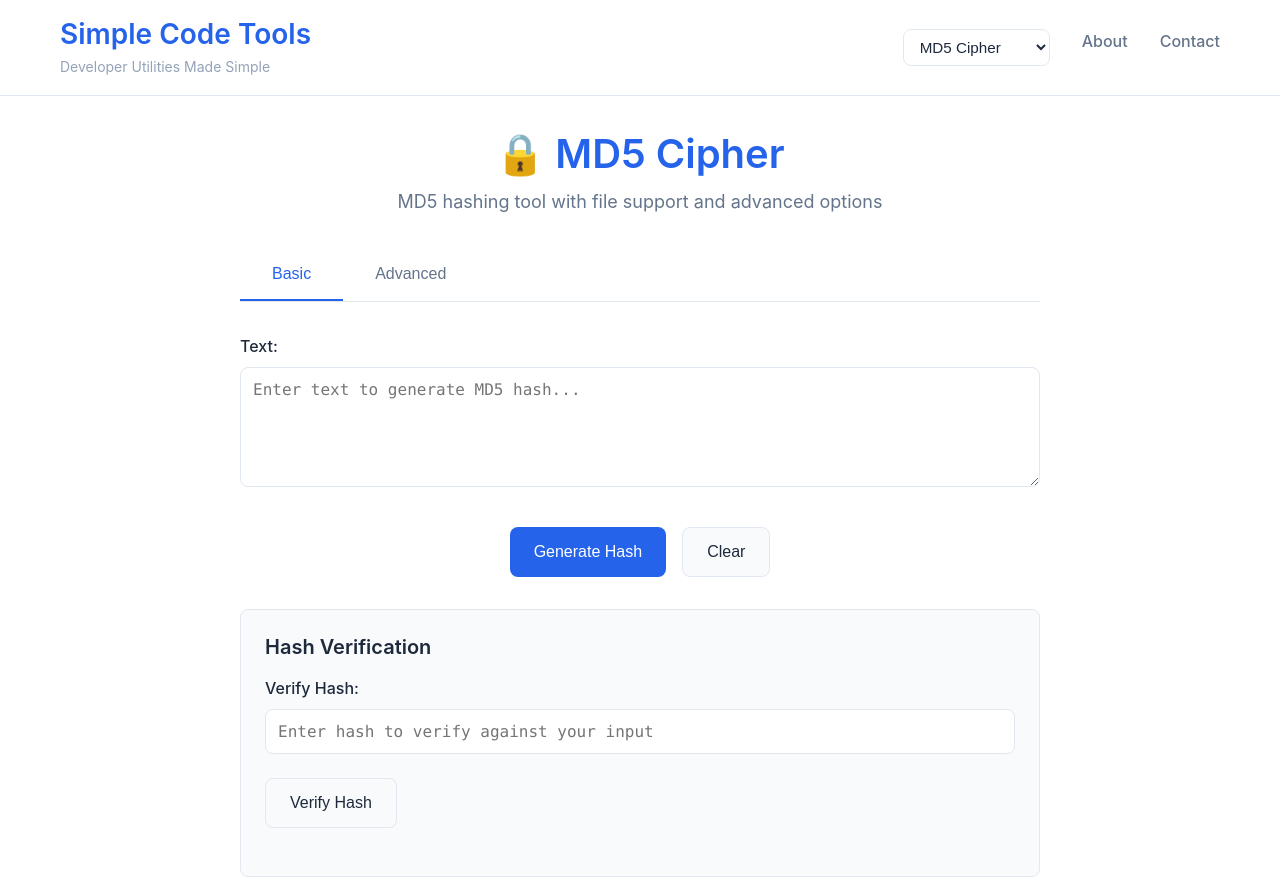
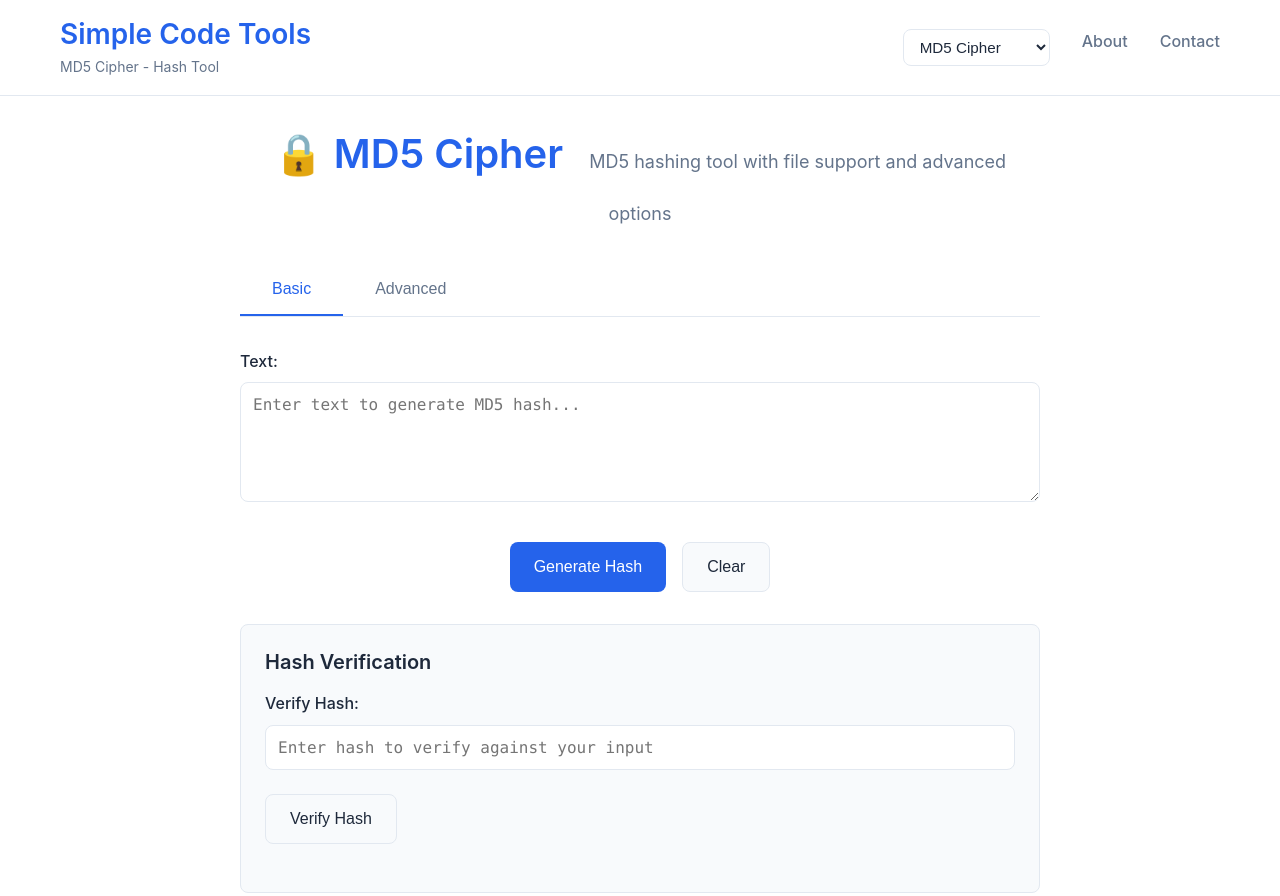
Before and after one commit to mmraja83/simplecodetools, a plain HTML site: page tools/md5.html in a window 1280 px wide. Shown: the top 896 px of the page. Drawn offline with nearby package versions, Linux system fonts and the light colour scheme.

Commit message:
Moved sub-header near to the logo section

```diff
--- a/css/style.css
+++ b/css/style.css
@@ -123,6 +123,14 @@ p {
     font-size: 0.875rem;
     color: var(--text-light);
     margin-bottom: 0;
+}
+
+.logo .subtitle {
+    font-size: 0.875rem;
+    color: var(--text-secondary);
+    margin-bottom: 0;
+    margin-top: 0.125rem;
+    font-weight: normal;
 }
 
 .nav ul {
@@ -534,12 +542,14 @@ p {
 
 .tool-header h1 {
     color: var(--primary-color);
-    margin-bottom: 0.5rem;
+    margin-bottom: 0;
 }
 
-.tool-header p {
+.tool-header .subtitle {
     color: var(--text-secondary);
     font-size: 1.125rem;
+    font-weight: 400;
+    margin-left: 1rem;
 }
 
 .tool-tabs {
@@ -897,6 +907,12 @@ p {
         align-items: center;
     }
 
+    .tool-header .subtitle {
+        display: block;
+        margin-left: 0;
+        margin-top: 0.5rem;
+    }
+
     .tool-tabs {
         flex-wrap: wrap;
     }
--- a/tools/md5.html
+++ b/tools/md5.html
@@ -15,7 +15,7 @@
             <div class="header-content">
                 <div class="logo">
                     <h1><a href="../index.html" style="text-decoration: none; color: inherit;">Simple Code Tools</a></h1>
-                    <p>Developer Utilities Made Simple</p>
+                    <p class="subtitle">MD5 Cipher - Hash Tool</p>
                 </div>
                 <nav class="nav">
                     <ul>
@@ -39,8 +39,7 @@
 
 
         <div class="tool-header">
-            <h1>🔒 MD5 Cipher</h1>
-            <p>MD5 hashing tool with file support and advanced options</p>
+            <h1>🔒 MD5 Cipher <span class="subtitle">MD5 hashing tool with file support and advanced options</span></h1>
         </div>
 
         <div class="tool-tabs">
```
Also changed, not shown: index.html (+1 -1 lines), tools/aes.html (+1 -2 lines), tools/base64.html (+2 -3 lines).
